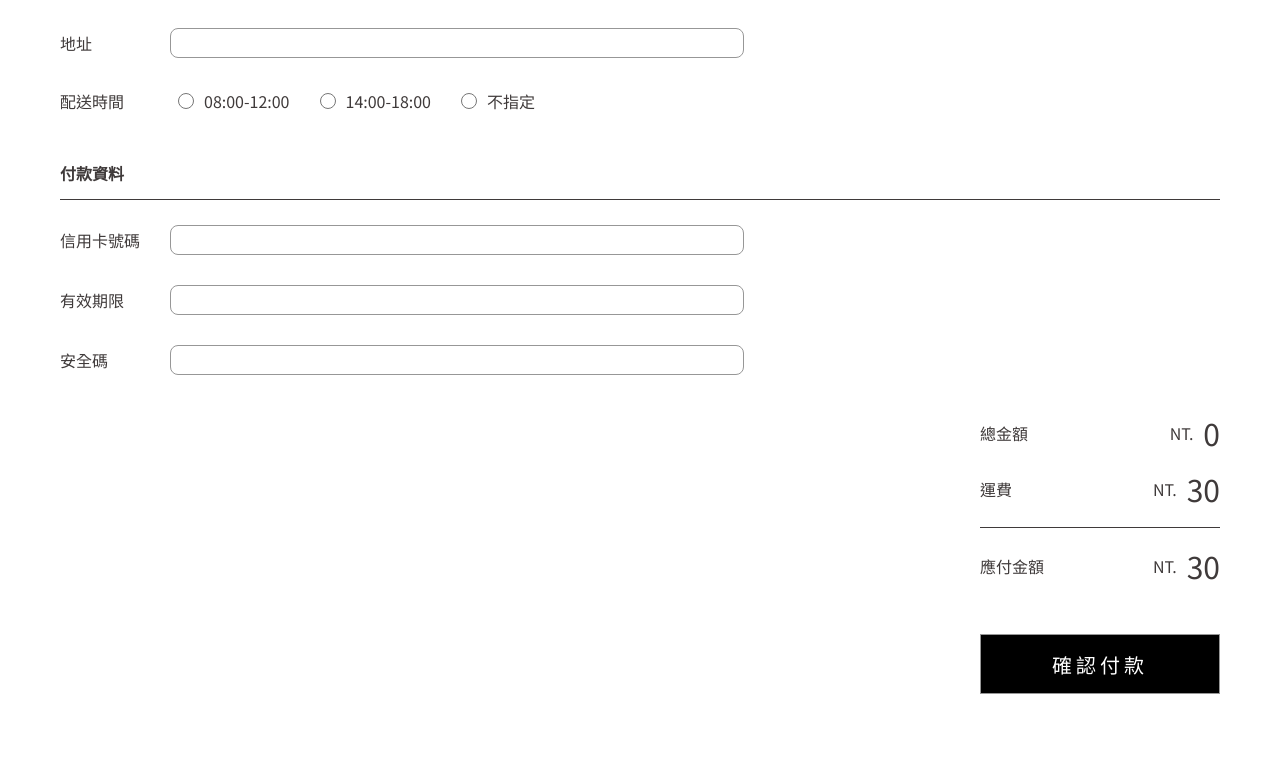
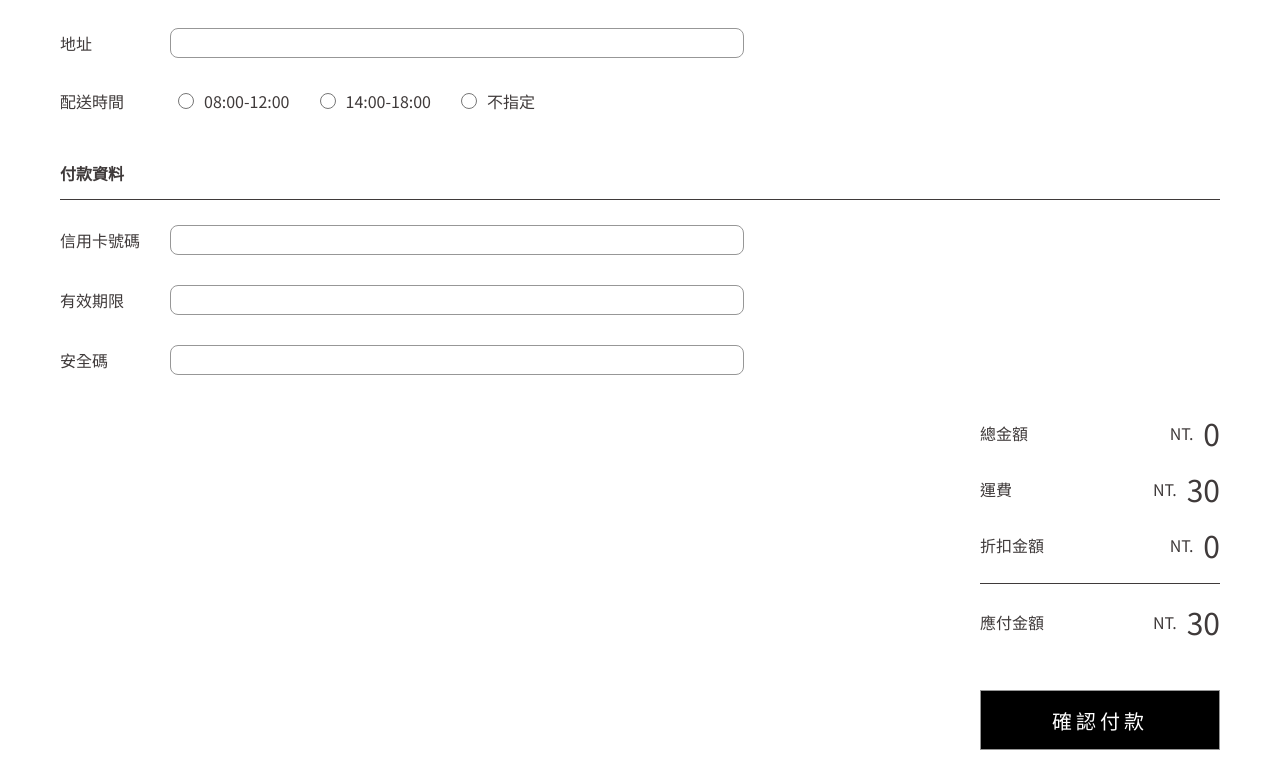
Before and after one commit to andrewchen19/Front-End-Class-Stylish-Co-Work, a React (Vite) app: page /checkout in a window 1280 px wide. Shown: the part 839-1620 px from the top of the page. Built offline with nearby package versions, Linux system fonts and the light colour scheme; no server answers.

Commit message:
fix:Synchronize coupons and modal showing duration.

```diff
--- a/src/pages/Checkout/CouponsModal.jsx
+++ b/src/pages/Checkout/CouponsModal.jsx
@@ -11,46 +11,30 @@ export const BackDrop = () => {
   );
 };
 
-const CouponsModal = ({ onClose, onSubmit, setDiscount }) => {
+const CouponsModal = ({
+  onClose,
+  onSubmit,
+  setDiscountContext,
+  allCoupons,
+}) => {
   const [couponsState, setCouponsState] = useState();
 
   useEffect(() => {
+    const couponsFixed = allCoupons.filter((coupon) => coupon.type === 'FIXED');
+    const couponsPercent = allCoupons.filter(
+      (coupon) => coupon.type === 'PERCENT'
+    );
+    const couponsSorted = [...couponsFixed, ...couponsPercent];
     const updatedSelectedState = couponsSorted.map((coupon) => ({
       ...coupon,
       isSelected: false,
+      expiration_year: coupon.expiration_date.split(' ')[3],
+      expiration_month:
+        coupon.expiration_date.split(' ')[2] === 'Dec' ? '12' : null,
+      expiration_date: coupon.expiration_date.split(' ')[1],
     }));
     setCouponsState(updatedSelectedState);
-  }, []);
-
-  // useEffect(() => {
-  //   couponsState && console.log(couponsState);
-  // }, [couponsState]);
-  const couponsData = [
-    {
-      coupon_id: 0,
-      discount_value: 0.2,
-      expiration_date: '2025/12/31',
-      type: 'PERCENT',
-    },
-    {
-      coupon_id: 1,
-      discount_value: 50.0,
-      expiration_date: '2025/12/31',
-      type: 'FIXED',
-    },
-    {
-      coupon_id: 2,
-      discount_value: 0.1,
-      expiration_date: '2025/12/31',
-      type: 'PERCENT',
-    },
-  ];
-
-  const couponsFixed = couponsData.filter((coupon) => coupon.type === 'FIXED');
-  const couponsPercent = couponsData.filter(
-    (coupon) => coupon.type === 'PERCENT'
-  );
-  const couponsSorted = [...couponsFixed, ...couponsPercent];
+  }, [allCoupons]);
 
   const handleSelectCoupon = (index, type) => {
     setCouponsState((prevState) =>
@@ -63,37 +47,50 @@ const CouponsModal = ({ onClose, onSubmit, setDiscount }) => {
     );
   };
   const handleUseCoupon = () => {
-    setDiscountContext();
+    getDiscountContext();
     onClose();
     const discountState = setDiscountState();
     onSubmit(discountState);
   };
 
-  const setDiscountContext = () => {
+  const getDiscountContext = () => {
     const selectedCoupon = couponsState.find(
       (coupon) => coupon.isSelected === true
     );
     const selectedCoupon_type = selectedCoupon.type;
     const selectedCoupon_discountValue = selectedCoupon.discount_value;
+
     let discountContext = '';
     selectedCoupon_type === 'FIXED'
-      ? (discountContext = `結帳折抵 ${selectedCoupon_discountValue} 元`)
-      : (discountContext = `結帳折扣 ${
-          (1 - selectedCoupon_discountValue) * 10
-        } 折`);
+      ? (discountContext = `結帳折抵 ${Math.floor(
+          Number(selectedCoupon_discountValue)
+        )} 元`)
+      : (discountContext = `結帳折扣 ${Math.floor(
+          (1 - Number(selectedCoupon_discountValue)) * 10
+        )} 折`);
 
-    setDiscount(discountContext);
+    setDiscountContext(discountContext);
   };
 
   const setDiscountState = () => {
+    const coupon_id = couponsState.find(
+      (coupon) => coupon.isSelected
+    ).coupon_id;
     const type = couponsState.find((coupon) => coupon.isSelected).type;
     const discount_value = couponsState.find(
       (coupon) => coupon.isSelected
     ).discount_value;
+    const discount_value_fixed = Math.floor(Number(discount_value));
+    const discount_value_percent = (1 - Number(discount_value)) * 10;
+    // console.log(discount_value_fixed);
     if (type === 'FIXED') {
-      return { type, discount_value };
+      return {
+        coupon_id,
+        type,
+        discount_value: discount_value_fixed.toString(),
+      };
     } else {
-      return { type, discount_value: (1 - discount_value) * 10 };
+      return { coupon_id, type, discount_value: discount_value_percent };
     }
   };
   return (
@@ -114,7 +111,7 @@ const CouponsModal = ({ onClose, onSubmit, setDiscount }) => {
                     key={coupon.coupon_id}
                     className={`couponContainer flex m-3 hover:cursor-pointer ${
                       coupon.isSelected
-                        ? 'border-2 border-yellow-700 border-solid rounded-lg shadow-xl transform scale-105'
+                        ? 'border-2 border-yellow-700 border-solid rounded-lg shadow-xl transform scale-[1.015]'
                         : ''
                     } transition duration-[80] ease-in-out`}
                     onClick={() => handleSelectCoupon(index, coupon.type)}
@@ -136,9 +133,15 @@ const CouponsModal = ({ onClose, onSubmit, setDiscount }) => {
                           </span>
                         </div>
                         <p className="expiration relative left-[40px] text-[14px]">
-                          {`失效日期：${coupon.expiration_date}`}
+                          {`失效日期：${coupon.expiration_year}/${coupon.expiration_month}/${coupon.expiration_date}`}
                         </p>
-                        <div className="circle_decoration w-[15px] h-[15px] rounded-[45%] absolute right-[10px] top-[43px] bg-white"></div>
+                        <div
+                          className={`circle_decoration w-[15px] h-[15px] rounded-[45%] absolute right-[10px] top-[43px] bg-white ${
+                            coupon.isSelected
+                              ? ' bg-yellow-900 rounded-lg shadow-xl transform scale-[0.9]'
+                              : ''
+                          }`}
+                        ></div>
                       </div>
                     </div>
                   </div>
@@ -152,7 +155,7 @@ const CouponsModal = ({ onClose, onSubmit, setDiscount }) => {
                     key={coupon.coupon_id}
                     className={`couponContainer flex m-3 hover:cursor-pointer ${
                       coupon.isSelected
-                        ? 'border-2 border-yellow-700 border-solid rounded-lg shadow-xl transform scale-105'
+                        ? 'border-2 border-yellow-700 border-solid rounded-lg shadow-xl transform scale-[1.015]'
                         : ''
                     } transition duration-[80] ease-in-out`}
                     onClick={() =>
@@ -181,9 +184,17 @@ const CouponsModal = ({ onClose, onSubmit, setDiscount }) => {
                           </span>
                         </div>
                         <p className="expiration relative left-[40px] text-[14px]">
-                          {`失效日期：${coupon.expiration_date}`}
+                          {`失效日期：${coupon.expiration_year}/${coupon.expiration_month}/${coupon.expiration_date}`}
                         </p>
-                        <div className="circle_decoration w-[15px] h-[15px] rounded-[45%] absolute right-[10px] top-[43px] bg-white"></div>
+                        {/* <div className="circle_decoration w-[15px] h-[15px] rounded-[45%] absolute right-[10px] top-[43px] bg-white"></div> */}
+
+                        <div
+                          className={`circle_decoration w-[15px] h-[15px] rounded-[45%] absolute right-[10px] top-[43px] bg-white ${
+                            coupon.isSelected
+                              ? ' bg-yellow-900 rounded-lg shadow-xl transform scale-[0.9]'
+                              : ''
+                          }`}
+                        ></div>
                       </div>
                     </div>
                   </div>
--- a/src/pages/Checkout/index.jsx
+++ b/src/pages/Checkout/index.jsx
@@ -232,6 +232,13 @@ const SubtotalPrice = styled(Price)`
 
 const ShippingPrice = styled(Price)`
   margin-top: 20px;
+
+  @media screen and (max-width: 1279px) {
+    margin-top: 20px;
+  }
+`;
+const DiscountPrice = styled(Price)`
+  margin-top: 20px;
   padding-bottom: 20px;
   border-bottom: 1px solid #3f3a3a;
 
@@ -324,23 +331,43 @@ const CoinUseSelect = styled.div`
   width: 285px;
   display: flex;
   align-items: center;
-  .toggleToUseCoins {
-    background-color: #fff;
-    width: 2rem;
-    height: 1rem;
-    border-radius: 50px;
-    border: solid #000 1px;
-    margin-left: 20px;
-  }
 `;
 
 function Checkout() {
+  // ↓ co-work adjustment
   const [isModalOpen, setIsModalOpen] = useState(false);
 
-  const [discount, setDiscount] = useState({ type: '', discount_value: 0 });
+  const [discount, setDiscount] = useState({
+    coupon_id: '',
+    type: 'FIXED',
+    discount_value: 0,
+  });
+
+  const [paymentDiscount, setPaymentDiscount] = useState(0);
 
   const [discountContext, setDiscountContext] = useState('結帳折抵 0 元');
 
+  const [allCoupons, setAllCoupons] = useState([]);
+
+  useEffect(() => {
+    const allCouponsUrl =
+      'http://34.29.92.215:5000/api/1.1/user/available-coupons';
+    const token =
+      'eyJhbGciOiJIUzUxMiJ9.eyJzdWIiOiJ0ZXN0QGdtYWlsLmNvbSIsInVzZXJSb2xlcyI6WyJ1c2VyIl0sImlhdCI6MTcxMTg1NzU4OCwiZXhwIjoxNzEyNzIxNTg4fQ.Xsqx9VNXmqCvJOxaJ9s-7n-6_vCQIGrKCuHCo4mvkabeQlFsdNQUnF1f_XwsVB3_eWKOWCbYAYB2vX1ciZzsDg';
+    const headers = {
+      'Content-Type': 'application/json',
+      Authorization: `Bearer ${token}`,
+    };
+
+    async function getCoupons(url, headers) {
+      const response = await fetch(url, { headers });
+      const couponsData = await response.json();
+      setAllCoupons(couponsData);
+    }
+    getCoupons(allCouponsUrl, headers);
+  }, []);
+
+  // ↑ co-work adjustment
   const [recipient, setRecipient] = useState({
     name: '',
     email: '',
@@ -375,6 +402,15 @@ function Checkout() {
     (prev, item) => prev + item.price * item.qty,
     0
   );
+  useEffect(() => {
+    const paymentDiscount =
+      discount.type === 'FIXED'
+        ? discount.discount_value
+        : Math.floor(
+            ((10 - discount.discount_value) / 10) * (subtotal + freight)
+          );
+    setPaymentDiscount(paymentDiscount);
+  }, [discount, subtotal]);
 
   const freight = 30;
 
@@ -443,8 +479,9 @@ function Checkout() {
   }
 
   return (
+    // ↓ co-work adjustment
     <Wrapper>
-      {isModalOpen && (
+      {isModalOpen && allCoupons && (
         <>
           <BackDrop
             onClick={() => {
@@ -452,8 +489,9 @@ function Checkout() {
             }}
           />
           <CouponsModal
+            allCoupons={allCoupons}
             onSubmit={setDiscount}
-            setDiscount={setDiscountContext}
+            setDiscountContext={setDiscountContext}
             onClose={() => {
               setIsModalOpen(false);
             }}
@@ -473,9 +511,10 @@ function Checkout() {
             <p>使用</p>
             <img className="w-[40px]" src={yellowCoin} alt="use_tokens" />
             <p>幣折抵</p>
-            <div className="toggleToUseCoins"></div>
           </CoinUseSelect>
         </DiscountWrapper>
+        {/* ↑ co-work adjustment */}
+
         <DeliveryAndPayContainer>
           <DeliveryWrapper>
             <Label>配送國家</Label>
@@ -555,10 +594,15 @@ function Checkout() {
         <Currency>NT.</Currency>
         <PriceValue>{freight}</PriceValue>
       </ShippingPrice>
+      <DiscountPrice>
+        <PriceName>折扣金額</PriceName>
+        <Currency>NT.</Currency>
+        <PriceValue>{paymentDiscount}</PriceValue>
+      </DiscountPrice>
       <TotalPrice>
         <PriceName>應付金額</PriceName>
         <Currency>NT.</Currency>
-        <PriceValue>{subtotal + freight}</PriceValue>
+        <PriceValue>{subtotal + freight - paymentDiscount}</PriceValue>
       </TotalPrice>
       <Button loading={loading} onClick={checkout}>
         確認付款
--- a/src/utils/api.jsx
+++ b/src/utils/api.jsx
@@ -1,5 +1,5 @@
 const api = {
-  hostname: 'https://api.appworks-school.tw/api/1.0',
+  hostname: 'https://3.225.61.15/api/1.0',
   async getProducts(category, paging) {
     const response = await fetch(
       `${this.hostname}/products/${category}?paging=${paging}`
```
